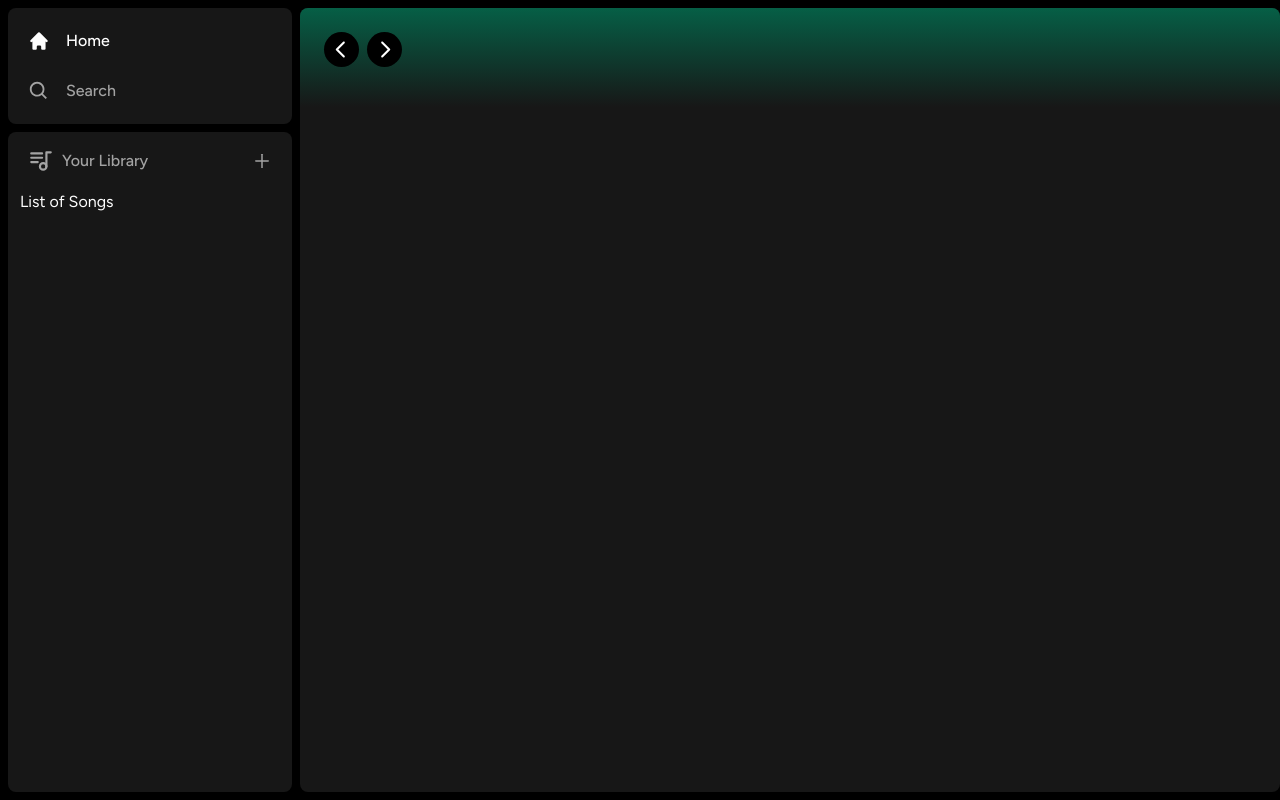
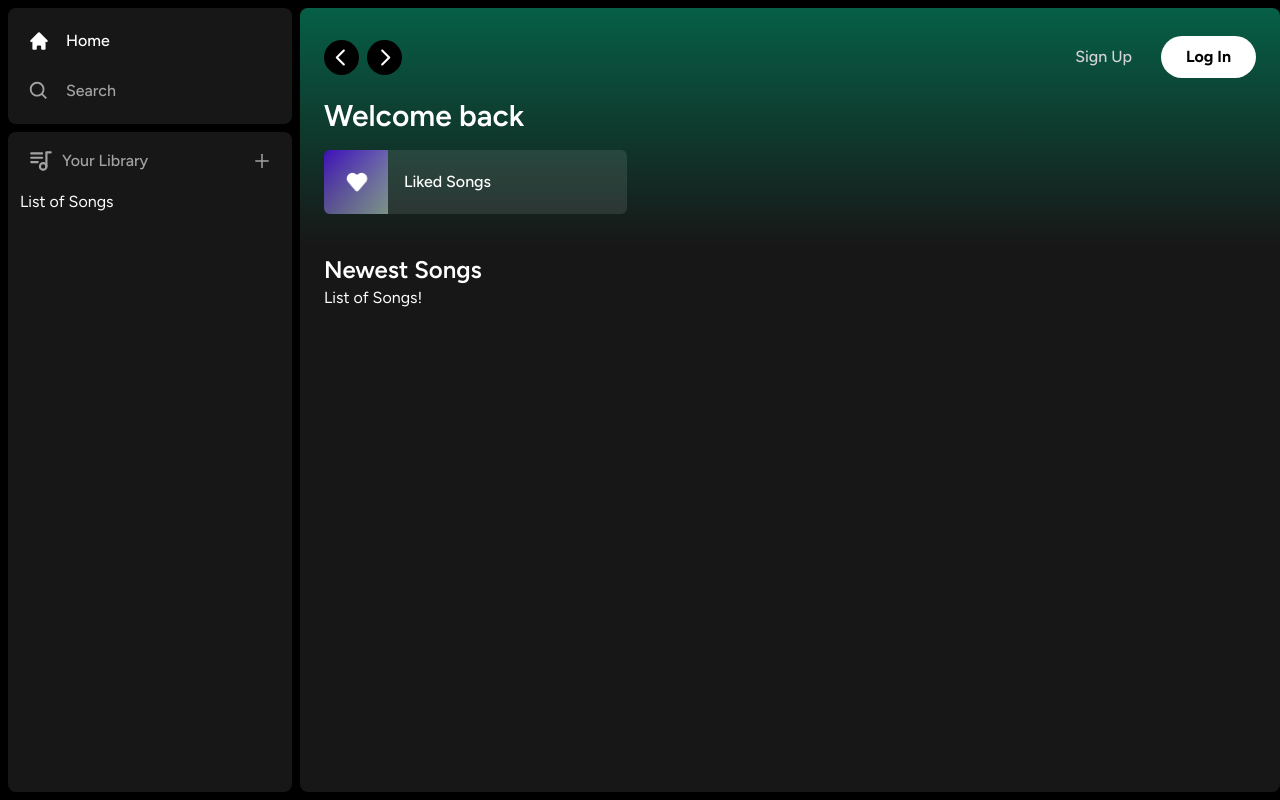
Before and after one commit to Edbeans/Edify, a Next.js app: page / in a window 1280 px wide. Built offline with nearby package versions, Linux system fonts and the light colour scheme.

Commit message:
layout steup

```diff
--- a/app/(site)/page.tsx
+++ b/app/(site)/page.tsx
@@ -1,11 +1,29 @@
 import Header from "@/components/Header";
+import ListItem from "@/components/ListItem";
 
 export default function Home() {
   return (
     <div className="bg-neutral-900 rounded-lg h-full w-full overflow-hidden overflow-y-auto">
       <Header>
-        Header
+        <div className='mb-2'>
+          <h1 className='text-white text-3xl font-semibold'>
+            Welcome back
+          </h1>
+          <div className='grid grid-cols-1 sm:grid-cols-2 xl:grid-cols-3 2xl:grid-cols-4 gap-3 mt-4'>
+            <ListItem image='/images/liked.png' name='Liked Songs' href='liked'/>
+          </div>
+        </div>
       </Header>
+      <div className='mt-2 mb-7 px-6'>
+        <div className='flex justify-between items-center'>
+          <h1 className='text-white text-2xl font-semibold'>
+            Newest Songs
+          </h1>
+        </div>
+        <div>
+          List of Songs!
+        </div>
+      </div>
     </div>
   )
 }
--- /dev/null
+++ b/components/Button.tsx
@@ -0,0 +1,31 @@
+import { forwardRef } from "react";
+import { twMerge } from "tailwind-merge";
+
+interface ButtonProps
+    extends React.ButtonHTMLAttributes<HTMLButtonElement> {}
+
+const Button = forwardRef<HTMLButtonElement, ButtonProps>(({
+    className,
+    children,
+    disabled,
+    type = 'button',
+    ...props
+}, ref) => {
+    return (
+        <button
+            type={type}
+            className={twMerge(
+            `w-full rounded-full bg-green-500 border border-transparent px-3 py-3 disabled:cursor-not-allowed disabled:opacity-50 text-black font-bold hover:opacity-75 transition
+            `, className)}
+            disabled={disabled}
+            ref={ref}
+            {...props}
+        >
+            {children}
+        </button>
+    )
+})
+
+Button.displayName = "Button";
+
+export default Button;
--- a/components/Header.tsx
+++ b/components/Header.tsx
@@ -5,6 +5,7 @@
 import { RxCaretLeft, RxCaretRight } from "react-icons/rx";
 import { HiHome } from "react-icons/hi";
 import { BiSearch } from "react-icons/bi";
+import Button from "./Button";
 
 interface HeaderProps {
     children: React.ReactNode;
@@ -37,8 +38,8 @@
                         <RxCaretRight className='text-white' size={35}/>
                     </button>
                 </div>
+                {/* will only be able to see div below when you collapse to mobile view */}
                 <div className='flex md:hidden gap-x-2 items center'>
-                    {/* will only be able to see this button when you collapse to mobile view */}
                     <button className='rounded-full p-2 bg-white flex items-center justify-center hover:opacity-75 transition'>
                         <HiHome className='text-black' size={20}/>
                     </button>
@@ -46,7 +47,23 @@
                         <BiSearch className='text-black' size={20}/>
                     </button>
                 </div>
+                <div className='flex justify-between items-center gap-x-4'>
+                    <>
+                        <div>
+                            {/* in the future it will open our sign up and login modals  */}
+                            <Button onClick={() => {}} className='bg-transparent text-neutral-300 font-medium'>
+                                Sign Up
+                            </Button>
+                        </div>
+                        <div>
+                            <Button onClick={() => {}} className='bg-white px-6 py-2'>
+                                Log In
+                            </Button>
+                        </div>
+                    </>
+                </div>
             </div>
+            {children}
         </div>
     );
 }
--- /dev/null
+++ b/components/ListItem.tsx
@@ -0,0 +1,42 @@
+"use client";
+
+import Image from "next/image";
+import { useRouter } from "next/navigation";
+import { FaPlay } from "react-icons/fa";
+
+interface ListItemProps {
+    image: string;
+    name: string;
+    href: string;
+}
+
+const ListItem: React.FC<ListItemProps> = ({
+    image,
+    name,
+    href
+}) => {
+    const router = useRouter();
+
+    const onClick = () => {
+        // Add authentication before push
+        router.push(href);
+    }
+
+    return(
+        <button
+            onClick={onClick}
+            className='relative group flex items-center rounded-md overflow-hidden gap-x-4 bg-neutral-100/10 hover:bg-neutral-100/20 transition pr-4'>
+            <div className='relative min-h-[64px] min-w-[64px]'>
+                <Image className='object-cover' fill src={image} alt='Image'/>
+            </div>
+            <p className='font-medium truncate py-5'>
+                {name}
+            </p>
+            <div className='absolute transition opacity-0 rounded-full flex items-center justify-center bg-green-500 p-4 drop-shadow-md right-5 group-hover:opacity-100 hover:scale-110'>
+                <FaPlay className='text-black'/>
+            </div>
+        </button>
+    );
+}
+
+export default ListItem;
```
Also changed, not shown: public/images/liked.png (added).
